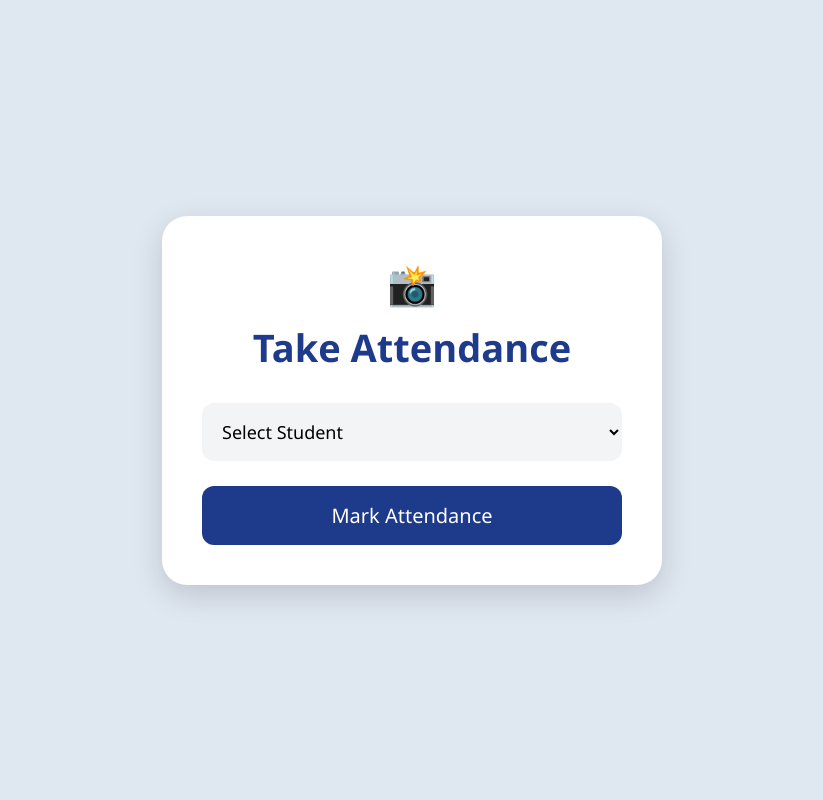
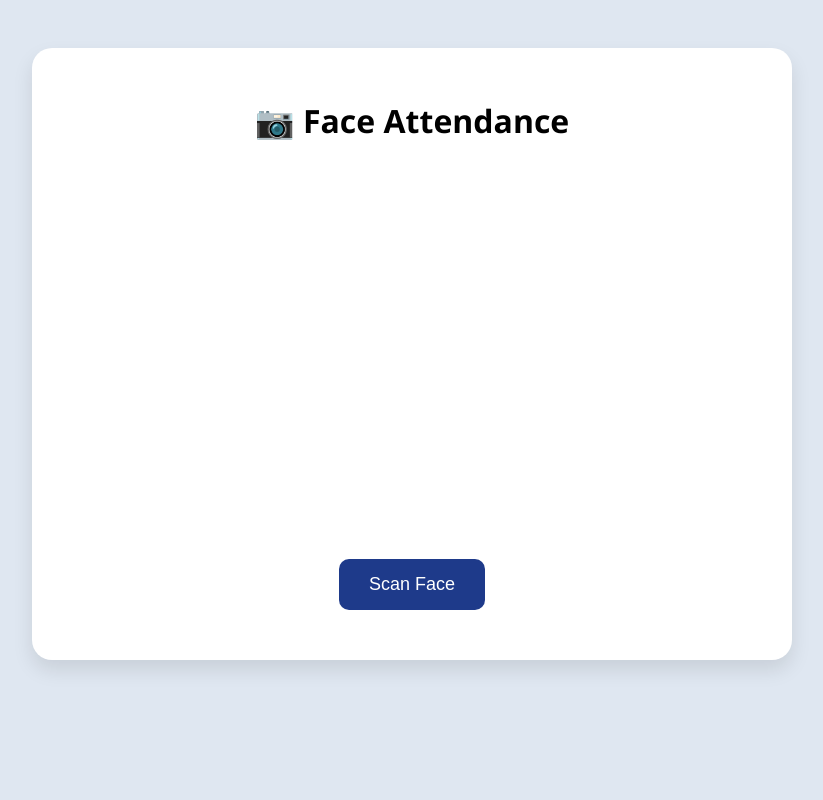
Before and after one commit to gyashica1hub/Smart-Attendance-System, a Flask app: page /take_attendance/1 in a window 1280 px wide. Shown: the whole page, without its empty margins (228-1051 px from the left). Run offline with Flask 3, Linux system fonts and the light colour scheme; data comes from the database, SQL or seed files in the repository.

Commit message:
Added online AI attendance system

```diff
--- a/app.py
+++ b/app.py
@@ -263,26 +263,138 @@ def train_model():
 
 
 # ================= TAKE ATTENDANCE =================
+# @app.route('/take_attendance/<int:class_id>')
+# def take_attendance(class_id):
+
+#     conn = sqlite3.connect("attendance.db")
+#     cursor = conn.cursor()
+
+#     cursor.execute("""
+#     SELECT student_name, roll_no
+#     FROM students
+#     WHERE class_id=?
+#     """, (class_id,))
+
+#     students = cursor.fetchall()
+
+#     conn.close()
+
+#     return render_template(
+#         'attendance_camera.html',
+#         class_id=class_id,
+#         students=students
+#     )
+
+# @app.route('/take_attendance/<int:class_id>')
+# def take_attendance(class_id):
+
+#     recognizer = cv2.face.LBPHFaceRecognizer_create()
+#     recognizer.read("face_model.yml")
+
+#     labels = {}
+
+#     with open("labels.txt", "r") as f:
+#         for line in f:
+#             label, name = line.strip().split(",")
+#             labels[int(label)] = name
+
+#     conn = sqlite3.connect("attendance.db")
+#     cursor = conn.cursor()
+
+#     cursor.execute("""
+#     SELECT student_name
+#     FROM students
+#     WHERE class_id=?
+#     """, (class_id,))
+
+#     class_students = [row[0] for row in cursor.fetchall()]
+
+#     face_cascade = cv2.CascadeClassifier(
+#         cv2.data.haarcascades +
+#         'haarcascade_frontalface_default.xml'
+#     )
+
+#     cap = cv2.VideoCapture(0)
+
+#     marked_students = []
+
+#     while True:
+
+#         ret, frame = cap.read()
+
+#         gray = cv2.cvtColor(frame, cv2.COLOR_BGR2GRAY)
+
+#         faces = face_cascade.detectMultiScale(gray, 1.3, 5)
+
+#         for (x, y, w, h) in faces:
+
+#             face = gray[y:y+h, x:x+w]
+#             face = cv2.resize(face, (200, 200))
+
+#             label, confidence = recognizer.predict(face)
+
+#             if confidence < 70:
+
+#                 name = labels[label]
+
+#                 if name in class_students:
+
+#                     if name not in marked_students:
+
+#                         now = datetime.now()
+
+#                         date = now.strftime("%Y-%m-%d")
+#                         time = now.strftime("%H:%M:%S")
+
+#                         cursor.execute("""
+#                         SELECT * FROM attendance
+#                         WHERE student_name=? AND date=?
+#                         """, (name, date))
+
+#                         existing = cursor.fetchone()
+
+#                         if not existing:
+
+#                             cursor.execute("""
+#                             INSERT INTO attendance(student_name,date,time,status)
+#                             VALUES(?,?,?,?)
+#                             """, (name, date, time, "Present"))
+
+#                             conn.commit()
+
+#                         marked_students.append(name)
+
+#                     cv2.putText(
+#                         frame,
+#                         f"{name} Present",
+#                         (x, y-10),
+#                         cv2.FONT_HERSHEY_SIMPLEX,
+#                         0.8,
+#                         (0,255,0),
+#                         2
+#                     )
+
+#             cv2.rectangle(frame,(x,y),(x+w,y+h),(0,255,0),2)
+
+#         cv2.imshow("Attendance", frame)
+
+#         if cv2.waitKey(1) == ord('q'):
+#             break
+
+#     cap.release()
+#     conn.close()
+#     cv2.destroyAllWindows()
+
+#     return "Attendance Completed"
+
+
+
 @app.route('/take_attendance/<int:class_id>')
 def take_attendance(class_id):
 
-    conn = sqlite3.connect("attendance.db")
-    cursor = conn.cursor()
-
-    cursor.execute("""
-    SELECT student_name, roll_no
-    FROM students
-    WHERE class_id=?
-    """, (class_id,))
-
-    students = cursor.fetchall()
-
-    conn.close()
-
     return render_template(
-        'attendance_camera.html',
-        class_id=class_id,
-        students=students
+        "attendance_camera.html",
+        class_id=class_id
     )
 
 
@@ -342,6 +454,23 @@ def reports():
 
 
 # ================= VIEW STUDENTS =================
+# @app.route('/view_students/<int:class_id>')
+# def view_students(class_id):
+
+#     conn = sqlite3.connect("attendance.db")
+#     cursor = conn.cursor()
+
+#     cursor.execute("""
+#     SELECT * FROM students
+#     WHERE class_id=?
+#     """, (class_id,))
+
+#     students = cursor.fetchall()
+
+#     conn.close()
+
+#     return render_template("view_students.html", students=students)
+
 @app.route('/view_students/<int:class_id>')
 def view_students(class_id):
 
@@ -349,7 +478,8 @@ def view_students(class_id):
     cursor = conn.cursor()
 
     cursor.execute("""
-    SELECT * FROM students
+    SELECT id, student_name, roll_no
+    FROM students
     WHERE class_id=?
     """, (class_id,))
 
@@ -357,7 +487,10 @@ def view_students(class_id):
 
     conn.close()
 
-    return render_template("view_students.html", students=students)
+    return render_template(
+        "view_students.html",
+        students=students
+    )
 
 
 # ================= STUDENT ATTENDANCE =================
@@ -490,6 +623,103 @@ def delete_student(id):
 def camera():
     return render_template("camera.html")
 
+import json
+
+
+@app.route('/scan_attendance', methods=['POST'])
+def scan_attendance():
+
+    data = request.get_json()
+
+    image_data = data['image']
+    class_id = data['class_id']
+
+    image_data = image_data.split(",")[1]
+
+    image_bytes = base64.b64decode(image_data)
+
+    np_arr = np.frombuffer(image_bytes, np.uint8)
+
+    img = cv2.imdecode(np_arr, cv2.IMREAD_GRAYSCALE)
+
+
+    recognizer = cv2.face.LBPHFaceRecognizer_create()
+    recognizer.read("face_model.yml")
+
+
+    labels = {}
+
+    with open("labels.txt","r") as f:
+        for line in f:
+            label,name = line.strip().split(",")
+            labels[int(label)] = name
+
+
+    face_cascade = cv2.CascadeClassifier(
+        cv2.data.haarcascades +
+        'haarcascade_frontalface_default.xml'
+    )
+
+
+    faces = face_cascade.detectMultiScale(img,1.3,5)
+
+
+    conn = sqlite3.connect("attendance.db")
+    cursor = conn.cursor()
+
+    cursor.execute("""
+    SELECT student_name
+    FROM students
+    WHERE class_id=?
+    """,(class_id,))
+
+    class_students = [row[0] for row in cursor.fetchall()]
+
+
+    for (x,y,w,h) in faces:
+
+        face = img[y:y+h,x:x+w]
+
+        face = cv2.resize(face,(200,200))
+
+        label,confidence = recognizer.predict(face)
+
+        if confidence < 70:
+
+            name = labels[label]
+
+            if name in class_students:
+
+                now = datetime.now()
+
+                date = now.strftime("%Y-%m-%d")
+                time = now.strftime("%H:%M:%S")
+
+                cursor.execute("""
+                SELECT * FROM attendance
+                WHERE student_name=? AND date=?
+                """,(name,date))
+
+                existing = cursor.fetchone()
+
+                if existing:
+                    conn.close()
+                    return f"{name} Already Marked Today"
+
+                cursor.execute("""
+                INSERT INTO attendance(student_name,date,time,status)
+                VALUES(?,?,?,?)
+                """,(name,date,time,"Present"))
+
+                conn.commit()
+                conn.close()
+
+                return f"{name} Attendance Marked Successfully"
+
+    conn.close()
+
+    return "Face Not Recognized"
+
 
 if __name__ == "__main__":
     app.run(host="0.0.0.0", port=5000)
--- a/templates/attendance_camera.html
+++ b/templates/attendance_camera.html
@@ -4,132 +4,104 @@
     <title>Take Attendance</title>
 
     <style>
-
-        *{
-            margin:0;
-            padding:0;
-            box-sizing:border-box;
-            font-family:'Segoe UI',sans-serif;
+        body{
+            background:#dfe7f1;
+            font-family:Segoe UI;
+            text-align:center;
+            padding:40px;
         }
 
-        body{
-            background:#dfe7f1;
-            display:flex;
-            justify-content:center;
-            align-items:center;
-            min-height:100vh;
+        .card{
+            background:white;
+            padding:30px;
+            border-radius:20px;
+            max-width:700px;
+            margin:auto;
+            box-shadow:0 10px 20px rgba(0,0,0,0.1);
         }
 
-        .attendance-box{
-            background:white;
-            padding:40px;
-            width:500px;
-            border-radius:25px;
-            box-shadow:0 10px 30px rgba(0,0,0,0.15);
-            text-align:center;
-        }
-
-        h1{
-            color:#1e3a8a;
-            margin-bottom:30px;
-            font-size:38px;
-        }
-
-        select{
+        video{
             width:100%;
-            padding:16px;
-            border:none;
-            border-radius:12px;
-            background:#f3f4f6;
-            font-size:18px;
-            margin-bottom:25px;
-            outline:none;
+            border-radius:15px;
+            margin-top:20px;
         }
 
         button{
-            width:100%;
-            padding:16px;
-            border:none;
-            border-radius:12px;
             background:#1e3a8a;
             color:white;
-            font-size:20px;
+            border:none;
+            padding:15px 30px;
+            border-radius:10px;
+            margin-top:20px;
             cursor:pointer;
-            transition:0.3s;
+            font-size:18px;
         }
 
-        button:hover{
-            background:#142b63;
-        }
-
-        .icon{
-            font-size:40px;
-            margin-bottom:10px;
+        #result{
+            margin-top:20px;
+            font-size:22px;
+            font-weight:bold;
+            color:green;
         }
 
     </style>
 </head>
 <body>
 
-<div class="attendance-box">
+<div class="card">
 
-    <div class="icon">📸</div>
+    <h1>📷 Face Attendance</h1>
 
-    <h1>Take Attendance</h1>
+    <video id="video" autoplay></video>
 
-    <input type="hidden" id="class_id" value="{{ class_id }}">
+    <br>
 
-    <select id="student_name">
+    <button onclick="captureAttendance()">
+        Scan Face
+    </button>
 
-        <option value="">Select Student</option>
-
-        {% for student in students %}
-        <option value="{{ student[0] }}">
-            {{ student[0] }} (Roll: {{ student[1] }})
-        </option>
-        {% endfor %}
-
-    </select>
-
-    <button onclick="markAttendance()">
-        Mark Attendance
-    </button>
+    <div id="result"></div>
 
 </div>
 
 <script>
 
-function markAttendance(){
+const video = document.getElementById('video');
 
-    let student_name =
-        document.getElementById("student_name").value;
+navigator.mediaDevices.getUserMedia({video:true})
+.then(stream=>{
+    video.srcObject = stream;
+});
 
-    let class_id =
-        document.getElementById("class_id").value;
 
-    if(student_name==""){
-        alert("Please Select Student");
-        return;
-    }
+function captureAttendance(){
 
-    fetch('/mark_attendance',{
+    let canvas = document.createElement("canvas");
 
-        method:'POST',
+    canvas.width = video.videoWidth;
+    canvas.height = video.videoHeight;
 
+    let ctx = canvas.getContext("2d");
+
+    ctx.drawImage(video,0,0);
+
+    let image = canvas.toDataURL("image/jpeg");
+
+    fetch("/scan_attendance",{
+        method:"POST",
         headers:{
-            'Content-Type':'application/x-www-form-urlencoded'
+            "Content-Type":"application/json"
         },
-
-        body:
-        'student_name='+student_name+
-        '&class_id='+class_id
+        body:JSON.stringify({
+            image:image,
+            class_id:"{{ class_id }}"
+        })
     })
 
     .then(res=>res.text())
+
     .then(data=>{
-
-        alert(data);
-
+        document.getElementById("result").innerHTML=data;
     });
 
 }
--- a/templates/dashboard.html
+++ b/templates/dashboard.html
@@ -34,6 +34,8 @@
                 <h3>Create New Class</h3>
             </div>
         </a>
+
+
 
         <a href="/register_student">
             <div class="card">
```
